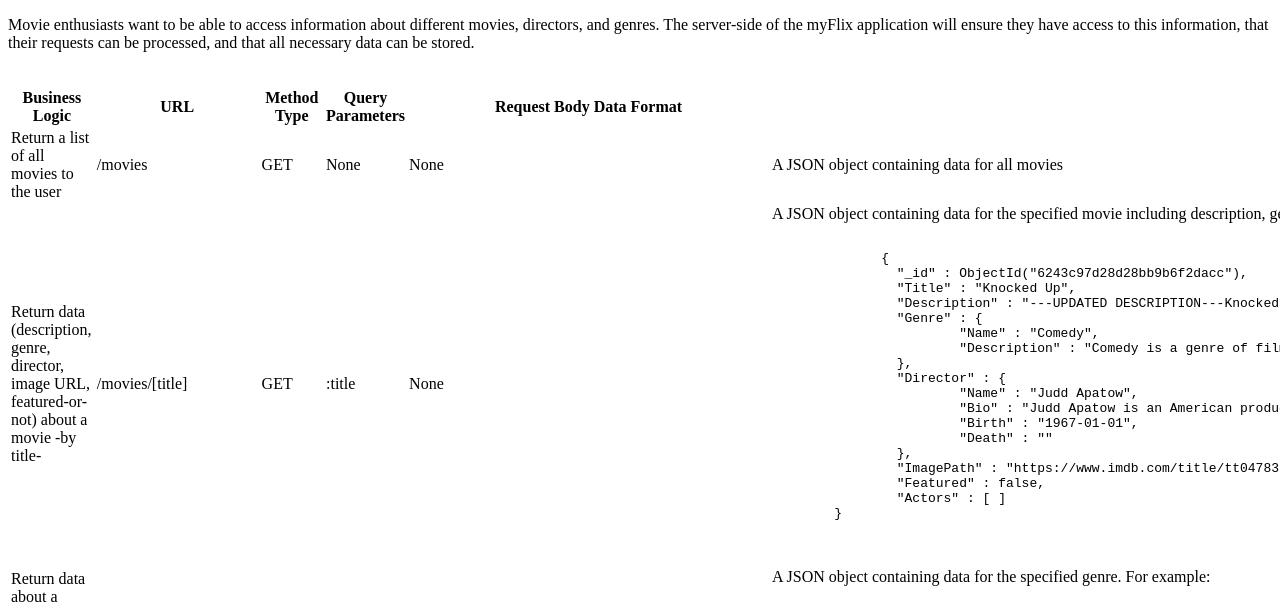
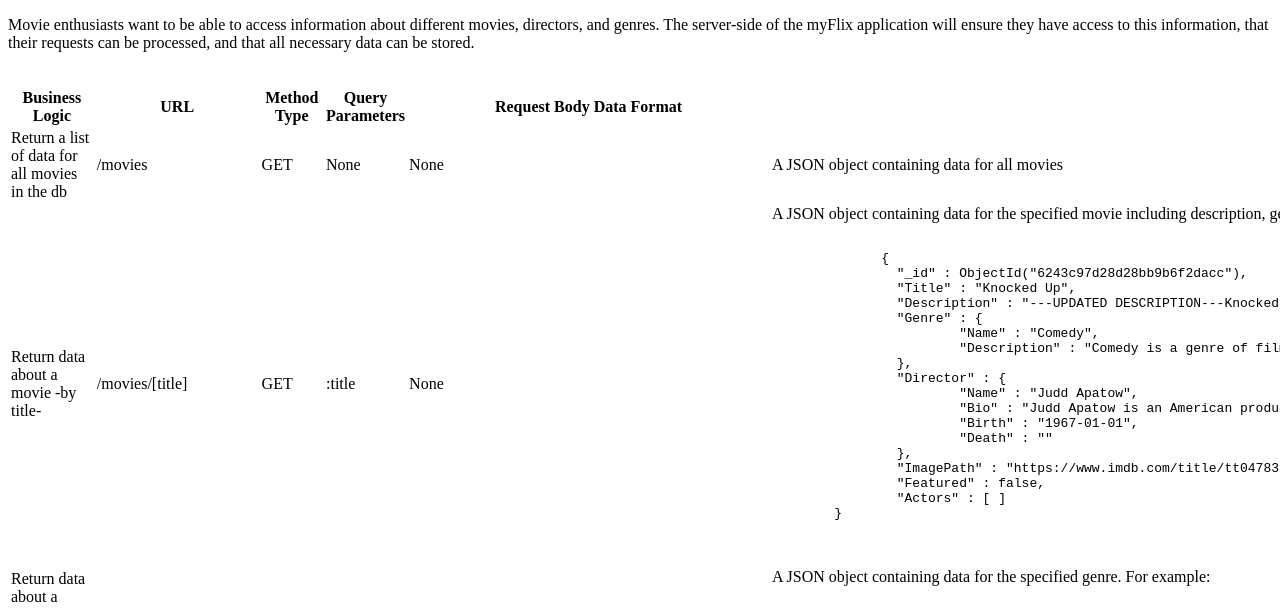
Before and after one commit to kdaysal/movie_api, a website: page public/documentation.html in a window 1280 px wide. Shown: the part 127-737 px from the top of the page. Drawn offline with Linux system fonts and the light colour scheme.

Commit message:
Minor description updates (for consistency)

```diff
--- a/public/documentation.html
+++ b/public/documentation.html
@@ -32,7 +32,7 @@
     </thead>
     <tbody>
       <tr>
-        <td>Return a list of all movies to the user</td>
+        <td>Return a list of data for all movies in the db</td>
         <td>/movies</td>
         <td>GET</td>
         <td>None</td>
@@ -40,7 +40,7 @@
         <td>A JSON object containing data for all movies</td>
       </tr>
       <tr>
-        <td>Return data (description, genre, director, image URL, featured-or-not) about a movie -by title-</td>
+        <td>Return data about a movie -by title-</td>
         <td>/movies/[title]</td>
         <td>GET</td>
         <td>:title</td>
```
